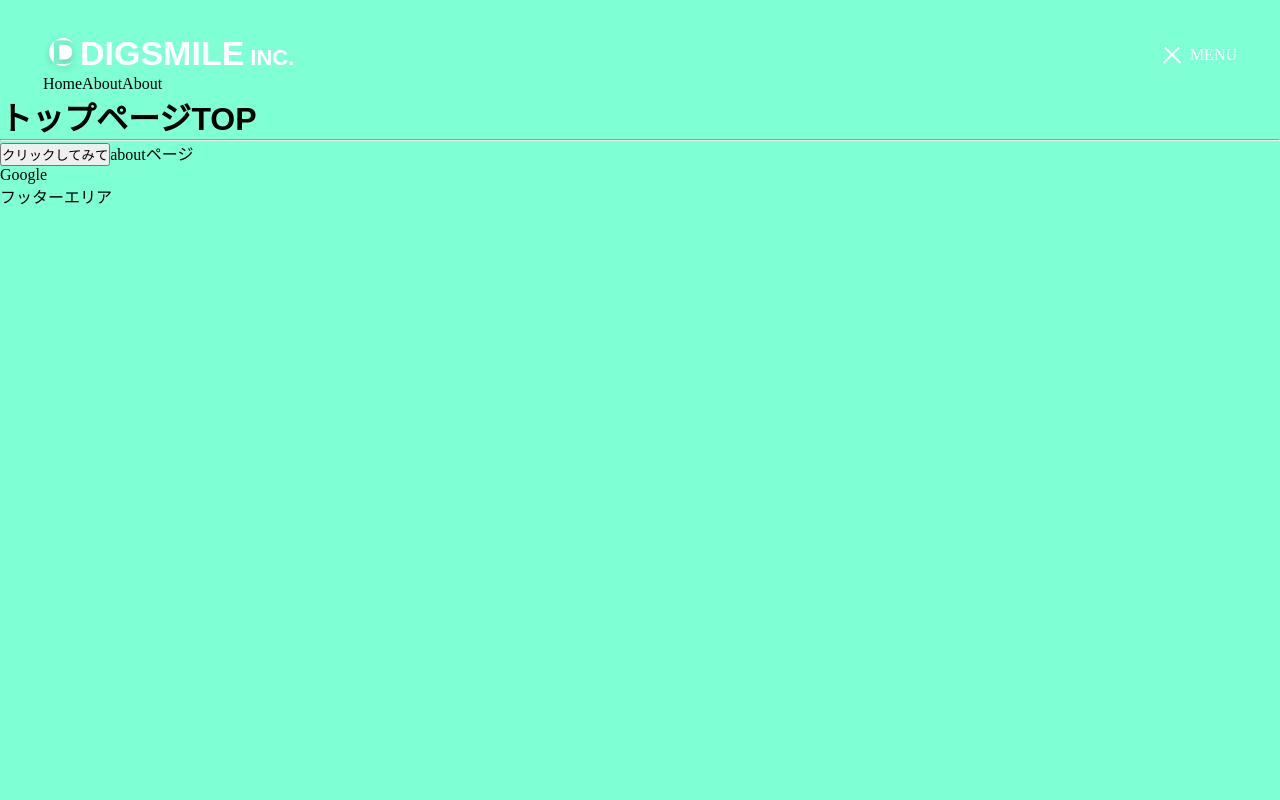
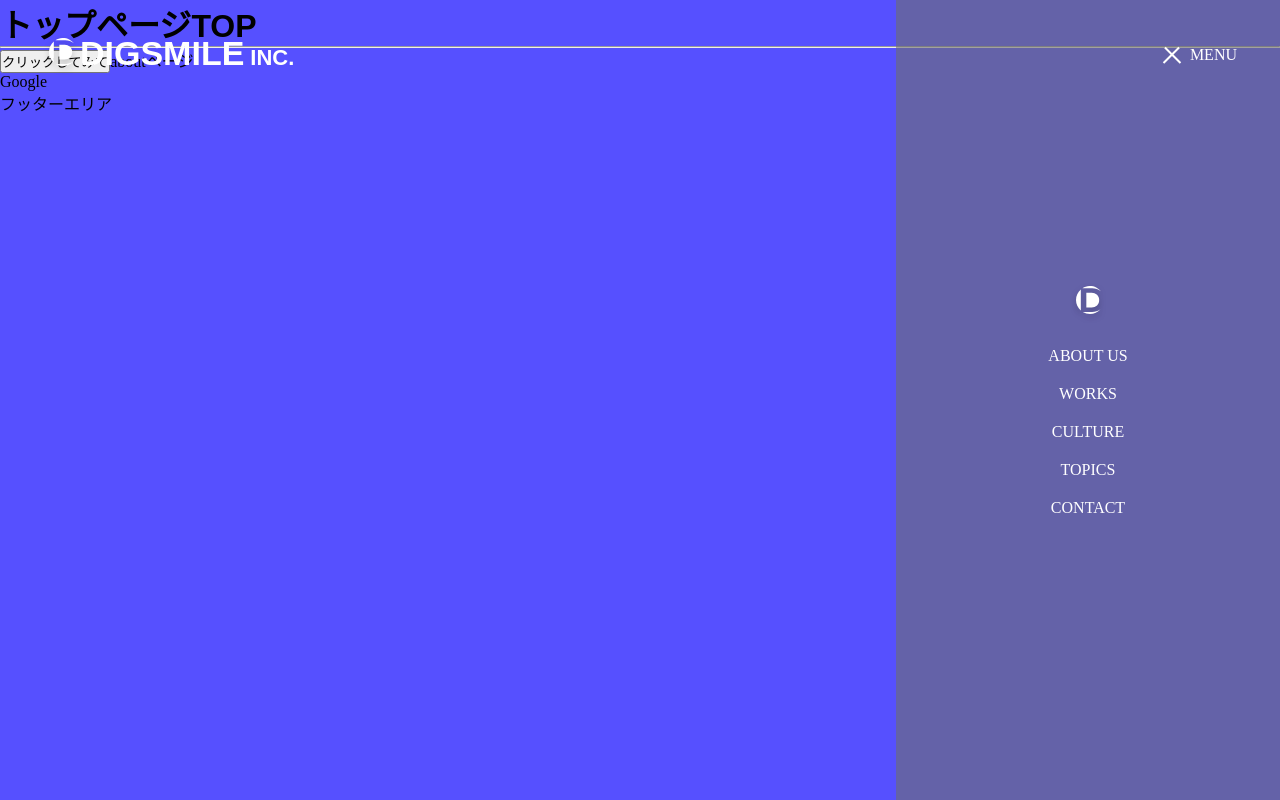
Before and after one commit to takuya0018/nuxt3-DIGSMILE, a Nuxt app: page / in a window 1280 px wide. Both pictures are taken after a click on the item "MENU". Built offline with nearby package versions, Linux system fonts and the light colour scheme.

Commit message:
headerとnav完成

```diff
--- a/assets/css/basic.css
+++ b/assets/css/basic.css
@@ -1,5 +1,5 @@
 body {
-  background-color: aquamarine;
+  background-color: rgb(86, 80, 255);
 }
 .page-enter-active,
 .page-leave-active {
--- a/assets/css/reset.css
+++ b/assets/css/reset.css
@@ -11,3 +11,6 @@ a {
   text-decoration: none;
   color: initial;
 }
+ul li {
+  list-style-type: none;
+}
--- a/components/nav/NavBer.vue
+++ b/components/nav/NavBer.vue
@@ -43,19 +43,53 @@ function change():void{
           </div>
         </li>
       </ul>
-      <NuxtLink to="/">Home</NuxtLink>
-      <a href="/about/">About</a>
-      <NuxtLink to="/about/">About</NuxtLink>
+      <ul v-if="!btnNav" class="navContent">
+        <li>
+          <svg width="37" height="40" viewBox="0 0 37 40" fill="none" xmlns="http://www.w3.org/2000/svg">
+              <g filter="url(#filter0_d_14_2)">
+                <path d="M19.9996 31.0002C17.4575 31.0019 14.963 30.3105 12.7846 29.0002H21.6326C24.8015 29.0996 27.9135 28.1432 30.4796 26.2812C29.1655 27.7638 27.5521 28.951 25.7456 29.7645C23.9391 30.5779 21.9807 30.999 19.9996 31.0002ZM10.8216 27.5722C9.30792 26.258 8.09413 24.634 7.2623 22.8102C6.43047 20.9864 6 19.0052 6 17.0007C6 14.9961 6.43047 13.0149 7.2623 11.1911C8.09413 9.36727 9.30792 7.74335 10.8216 6.42916V27.5722ZM21.3616 24.4782H16.3296V9.72216H21.3616C23.4391 9.63119 25.4725 10.3398 27.0436 11.7022C27.7578 12.4027 28.317 13.2453 28.6853 14.1754C29.0536 15.1055 29.2226 16.1026 29.1816 17.1022C29.2226 18.1017 29.0535 19.0987 28.6852 20.0289C28.3169 20.959 27.7577 21.8016 27.0436 22.5022C25.4719 23.8631 23.4386 24.5702 21.3616 24.4782ZM31.0066 8.35116C28.3714 6.19239 25.0377 5.07169 21.6336 5.20016H12.4626C14.498 3.90192 16.8342 3.15129 19.2449 3.02094C21.6555 2.8906 24.059 3.38496 26.2226 4.45616C28.0848 5.38604 29.7187 6.7157 31.0076 8.35016L31.0066 8.35116Z" fill="white"/>
+              </g>
+              <defs>
+                <filter id="filter0_d_14_2" x="0" y="0.000488281" width="37.0076" height="39.9997" filterUnits="userSpaceOnUse" color-interpolation-filters="sRGB">
+                  <feFlood flood-opacity="0" result="BackgroundImageFix"/>
+                  <feColorMatrix in="SourceAlpha" type="matrix" values="0 0 0 0 0 0 0 0 0 0 0 0 0 0 0 0 0 0 127 0" result="hardAlpha"/>
+                  <feOffset dy="3"/>
+                  <feGaussianBlur stdDeviation="3"/>
+                  <feColorMatrix type="matrix" values="0 0 0 0 0 0 0 0 0 0 0 0 0 0 0 0 0 0 0.161 0"/>
+                  <feBlend mode="normal" in2="BackgroundImageFix" result="effect1_dropShadow_14_2"/>
+                  <feBlend mode="normal" in="SourceGraphic" in2="effect1_dropShadow_14_2" result="shape"/>
+                </filter>
+              </defs>
+            </svg>
+        </li>
+        <li>
+          <a href="/about/">ABOUT US</a>
+        </li>
+        <li>
+          <a href="/works/">WORKS</a>
+        </li>
+        <li>
+          <NuxtLink to="/culture/">CULTURE</NuxtLink>
+        </li>
+        <li>
+          <a href="/topics/">TOPICS</a>
+        </li>
+        <li>
+          <NuxtLink to="/contact/">CONTACT</NuxtLink>
+        </li>
+      </ul>
     </nav>
   </header>
 </template>
 
 <style scoped lang="scss">
 nav {
-  margin: 35px 43px 0;
+  position: fixed;
+  width: 100%;
   & > ul.headNavWrap{
     display: flex;
     justify-content: space-between;
+    margin: 35px 43px 0;
     & > li {
       display: flex;
       transition: all 3s;// メニューの色の変化
@@ -63,6 +97,7 @@ nav {
         display: flex;
         align-items: center;
         line-height: 0;
+        z-index: 999;
         > svg {
           display: flex;
         }
@@ -80,6 +115,7 @@ nav {
       & > .navBtn {
         display: flex;
         align-items: center;
+        z-index: 999;
         cursor: pointer;
         column-gap: 7px;
         color: #fff;
@@ -140,6 +176,25 @@ nav {
         color: red;
       }
   }
+  & > ul.navContent {
+    position: absolute;
+    display: flex;
+    justify-content: center;
+    align-items: center;
+    flex-direction: column;
+    row-gap: 20px;
+    top: 0;
+    right: 0;
+    width: 30%;
+    height: 100vh;
+    overflow: hidden;
+    background-color: rgba($color: #6f6f6f, $alpha: .6);
+    li {
+      a {
+        color: #fff;
+      }
+    }
+  }
 }
 
 </style>
```
